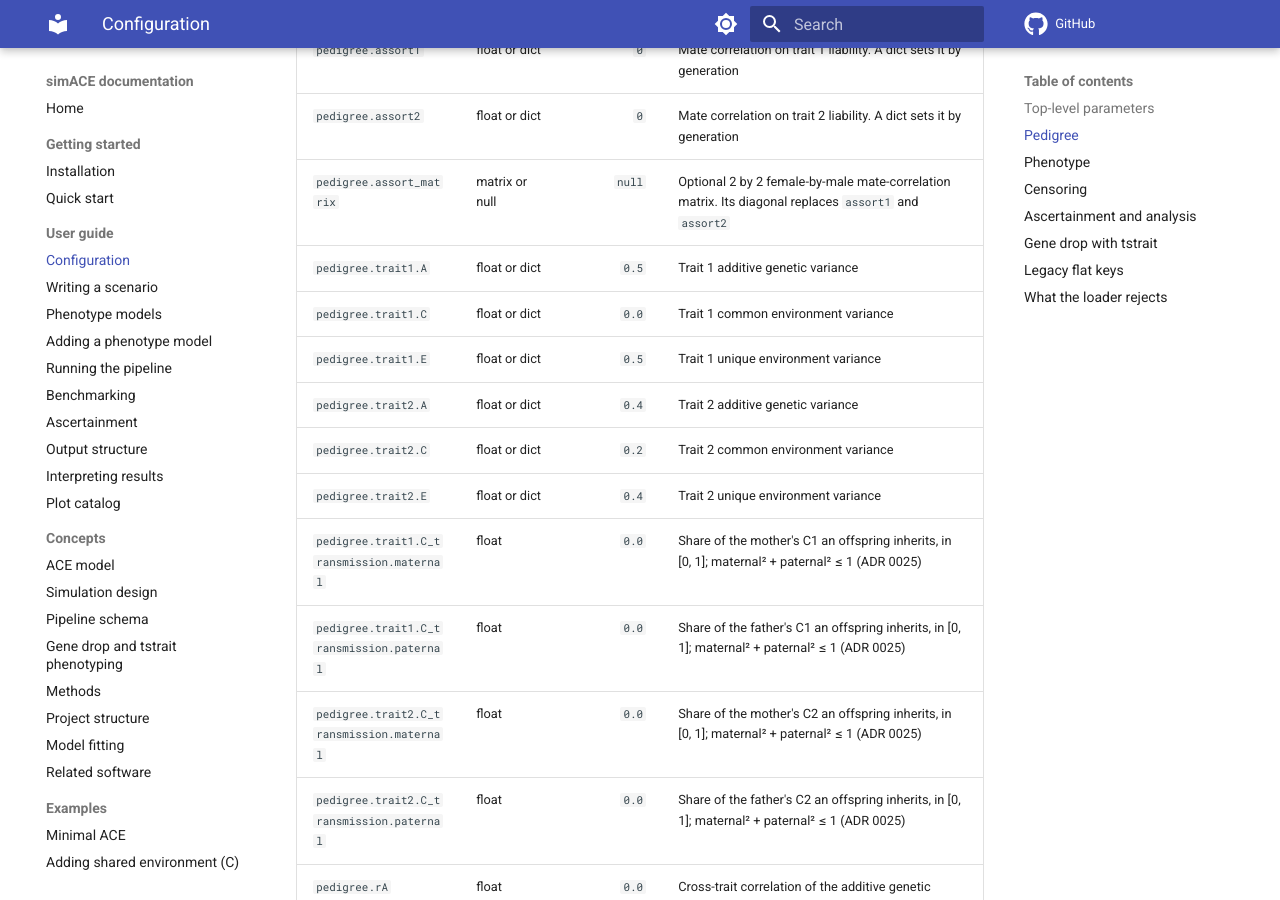
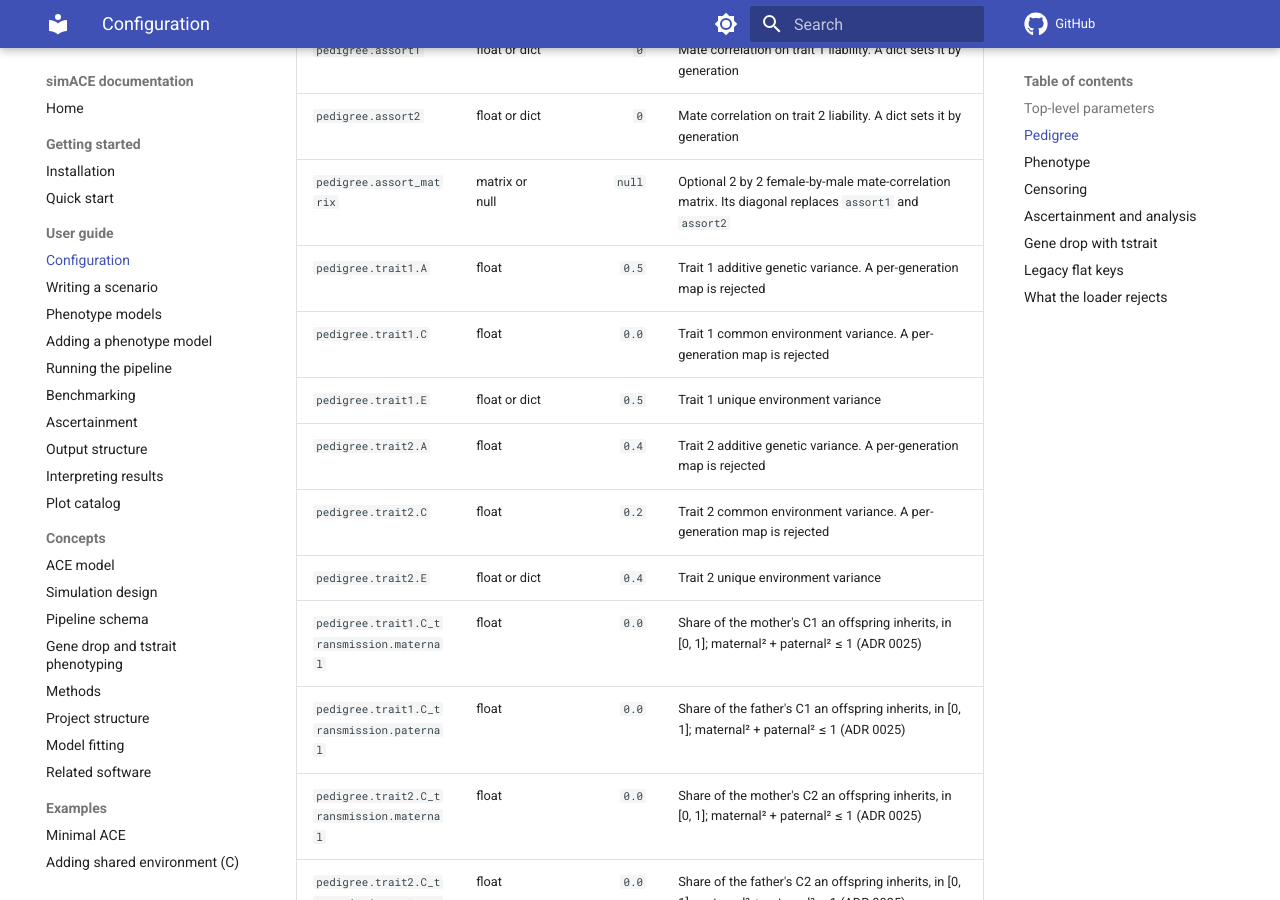
Before and after one commit to rwaples/simACE, an MkDocs documentation site: the page built from docs/user-guide/configuration.md, in a window 1280 px wide and 900 px high, scrolled down 1986 px. Built offline with MkDocs 1.6.1 and Material for MkDocs 9.7.7, drawn with Linux system fonts in a browser that asks for light colours; comment, search, counter and statistics services are not loaded.

```diff
--- a/docs/user-guide/configuration.md
+++ b/docs/user-guide/configuration.md
@@ -65,11 +65,11 @@ pedigree:
 | `pedigree.assort1` | float or dict | `0` | Mate correlation on trait 1 liability. A dict sets it by generation |
 | `pedigree.assort2` | float or dict | `0` | Mate correlation on trait 2 liability. A dict sets it by generation |
 | `pedigree.assort_matrix` | matrix or null | `null` | Optional 2 by 2 female-by-male mate-correlation matrix. Its diagonal replaces `assort1` and `assort2` |
-| `pedigree.trait1.A` | float or dict | `0.5` | Trait 1 additive genetic variance |
-| `pedigree.trait1.C` | float or dict | `0.0` | Trait 1 common environment variance |
+| `pedigree.trait1.A` | float | `0.5` | Trait 1 additive genetic variance. A per-generation map is rejected |
+| `pedigree.trait1.C` | float | `0.0` | Trait 1 common environment variance. A per-generation map is rejected |
 | `pedigree.trait1.E` | float or dict | `0.5` | Trait 1 unique environment variance |
-| `pedigree.trait2.A` | float or dict | `0.4` | Trait 2 additive genetic variance |
-| `pedigree.trait2.C` | float or dict | `0.2` | Trait 2 common environment variance |
+| `pedigree.trait2.A` | float | `0.4` | Trait 2 additive genetic variance. A per-generation map is rejected |
+| `pedigree.trait2.C` | float | `0.2` | Trait 2 common environment variance. A per-generation map is rejected |
 | `pedigree.trait2.E` | float or dict | `0.4` | Trait 2 unique environment variance |
 | `pedigree.trait1.C_transmission.maternal` | float | `0.0` | Share of the mother's C1 an offspring inherits, in [0, 1]; maternal² + paternal² ≤ 1 (ADR 0025) |
 | `pedigree.trait1.C_transmission.paternal` | float | `0.0` | Share of the father's C1 an offspring inherits, in [0, 1]; maternal² + paternal² ≤ 1 (ADR 0025) |
```
Also changed, not shown: 1 other file.
